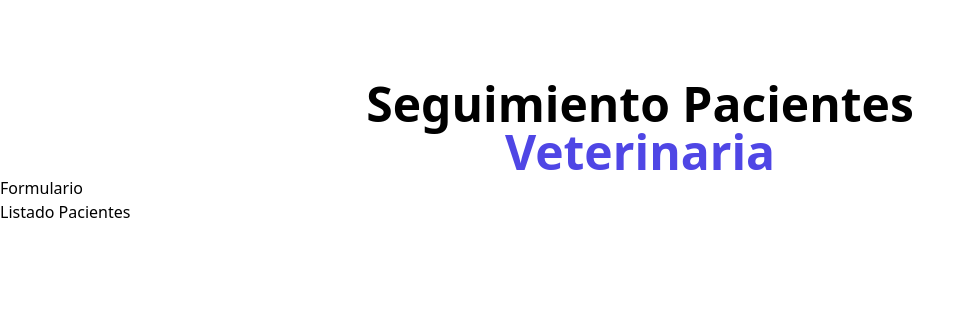
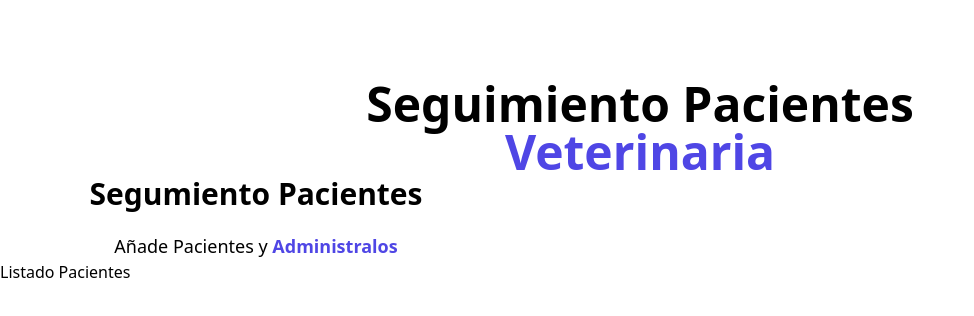
Before and after one commit to caobandoc/react-listado, a React (Vite) app: page / in a window 1280 px wide. Shown: the top 316 px of the page, without its empty margins (0-974 px from the left). Built offline with nearby package versions, Linux system fonts and the light colour scheme.

Commit message:
componente formulario

```diff
--- a/src/components/Formulario.jsx
+++ b/src/components/Formulario.jsx
@@ -1,7 +1,13 @@
 function Formulario() {
   return (
-    <div>
-      <h2>Formulario</h2>
+    <div className="md:w-1/2 lg:w-2/5">
+      <h2 className="font-black text-3xl text-center">Segumiento Pacientes</h2>
+      <p className="text-lg mt-5 text-center">
+        Añade Pacientes y {''}
+        <span className="text-indigo-600 font-bold">Administralos</span>
+      </p>
+
+      <form></form>
     </div>
   );
 }
```
